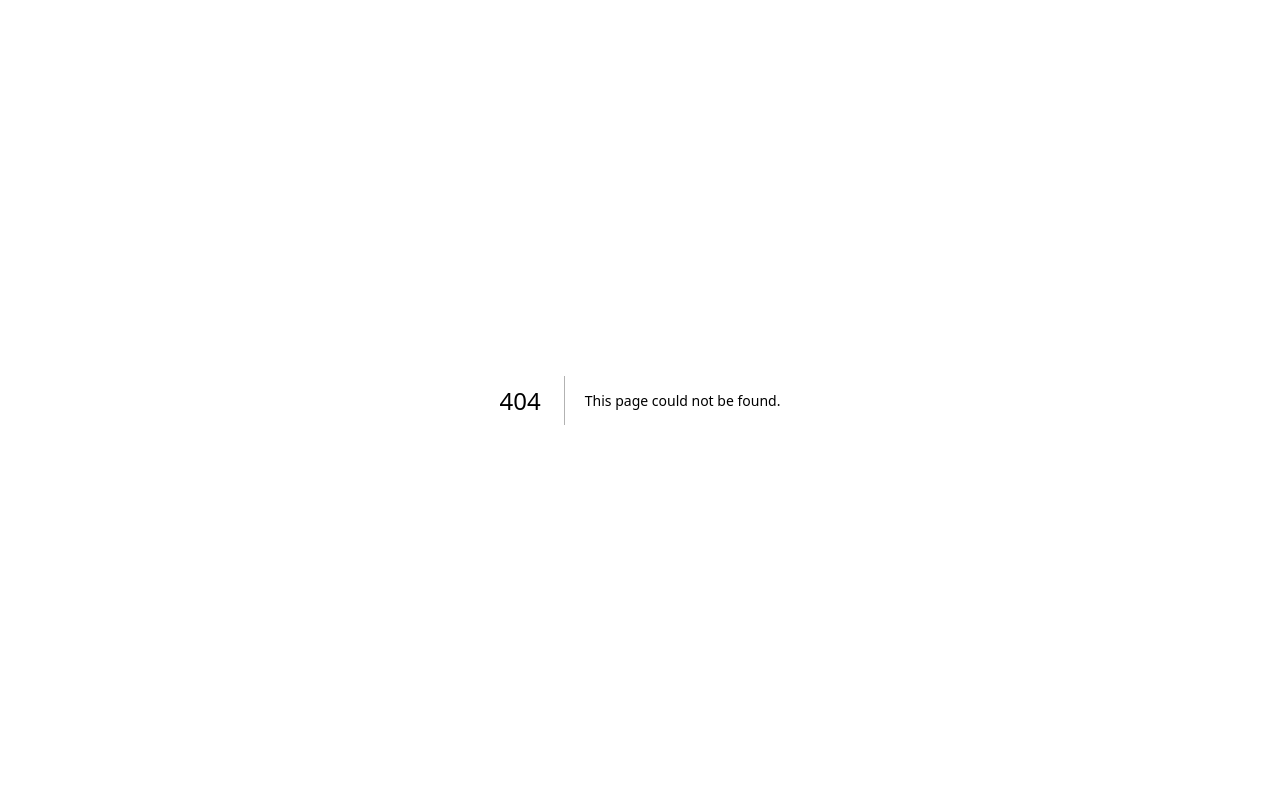
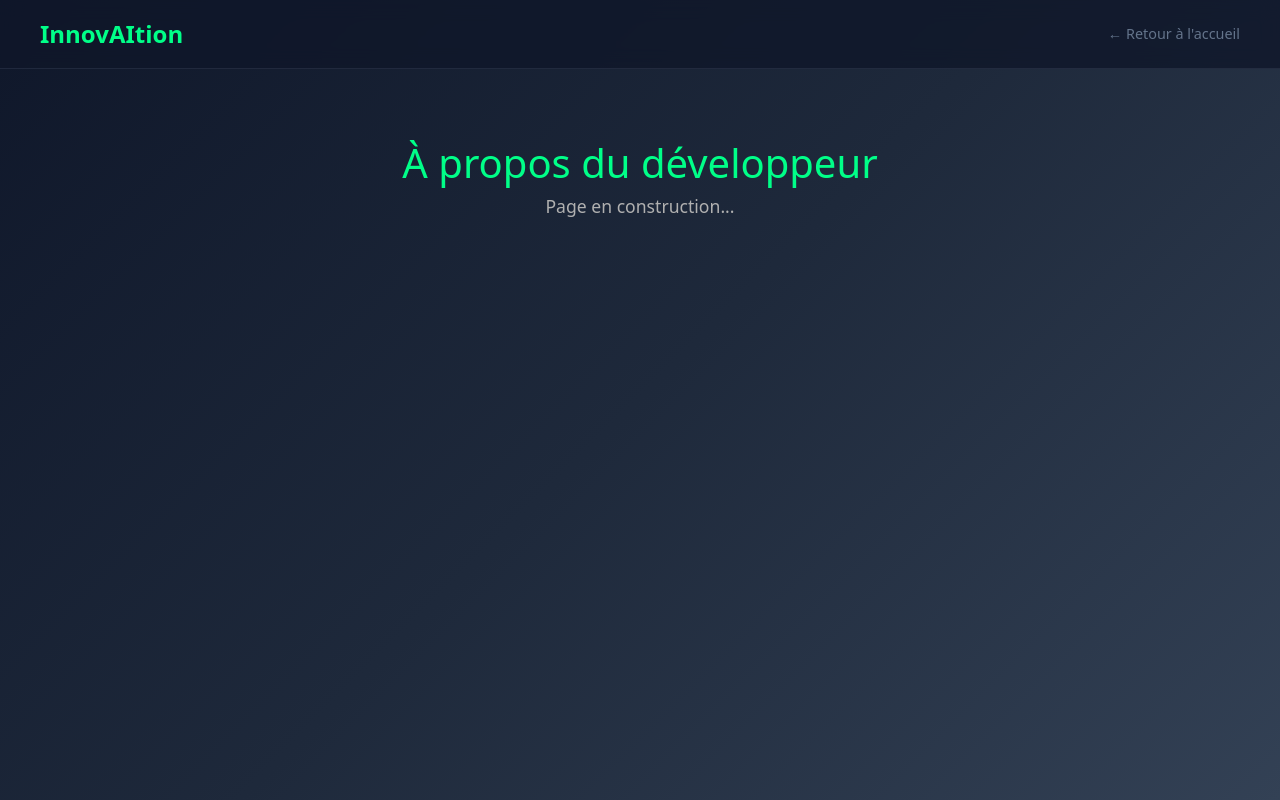
Before and after one commit to ThomasWEBDEV/innovAItion, a Next.js app: page /about in a window 1280 px wide. Before the commit this address had no page. Built offline with nearby package versions, Linux system fonts and the light colour scheme.

Commit message:
feat: Create About page and clean CSS setup

```diff
--- /dev/null
+++ b/src/app/about/page.tsx
@@ -0,0 +1,60 @@
+export default function AboutPage() {
+  return (
+    <div style={{
+      minHeight: '100vh',
+      background: 'linear-gradient(135deg, #0f172a 0%, #1e293b 50%, #334155 100%)',
+      color: '#ffffff'
+    }}>
+      <nav style={{
+        padding: '1rem 2rem',
+        background: 'rgba(15, 23, 42, 0.8)',
+        backdropFilter: 'blur(10px)',
+        borderBottom: '1px solid rgba(100, 116, 139, 0.2)'
+      }}>
+        <div style={{
+          display: 'flex',
+          justifyContent: 'space-between',
+          alignItems: 'center',
+          maxWidth: '1200px',
+          margin: '0 auto'
+        }}>
+          <a href="/" style={{
+            fontSize: '1.5rem',
+            fontWeight: 'bold',
+            color: '#00ff88',
+            textDecoration: 'none'
+          }}>
+            InnovAItion
+          </a>
+          <a href="/" style={{
+            color: '#64748b',
+            textDecoration: 'none',
+            fontSize: '0.9rem'
+          }}>
+            ← Retour à l'accueil
+          </a>
+        </div>
+      </nav>
+      <main style={{
+        maxWidth: '800px',
+        margin: '0 auto',
+        padding: '4rem 2rem'
+      }}>
+        <h1 style={{
+          fontSize: '2.5rem',
+          color: '#00ff88',
+          textAlign: 'center'
+        }}>
+          À propos du développeur
+        </h1>
+        <p style={{
+          textAlign: 'center',
+          color: '#b0b0b0',
+          fontSize: '1.1rem'
+        }}>
+          Page en construction...
+        </p>
+      </main>
+    </div>
+  );
+}
--- a/src/app/page.tsx
+++ b/src/app/page.tsx
@@ -64,7 +64,7 @@ export default function Home() {
               }}>
                 Test API
               </a>
-              <a href="#about" style={{
+              <a href="/about" style={{
                 color: '#ffffff',
                 textDecoration: 'none',
                 transition: 'all 0.3s ease',
@@ -620,14 +620,14 @@ export default function Home() {
           width: 100%;
         }
 
-        nav a[href="#about"]:hover {
+        nav a[href="/about"]:hover {
           color: #00ff88 !important;
           text-shadow: 0 0 15px rgba(0, 255, 136, 0.6);
           background: rgba(0, 255, 136, 0.1) !important;
           transform: translateY(-2px);
         }
 
-        nav a[href="#about"]:hover span {
+        nav a[href="/about"]:hover span {
           width: 100% !important;
           box-shadow: 0 0 10px rgba(0, 255, 136, 0.8);
         }
```
